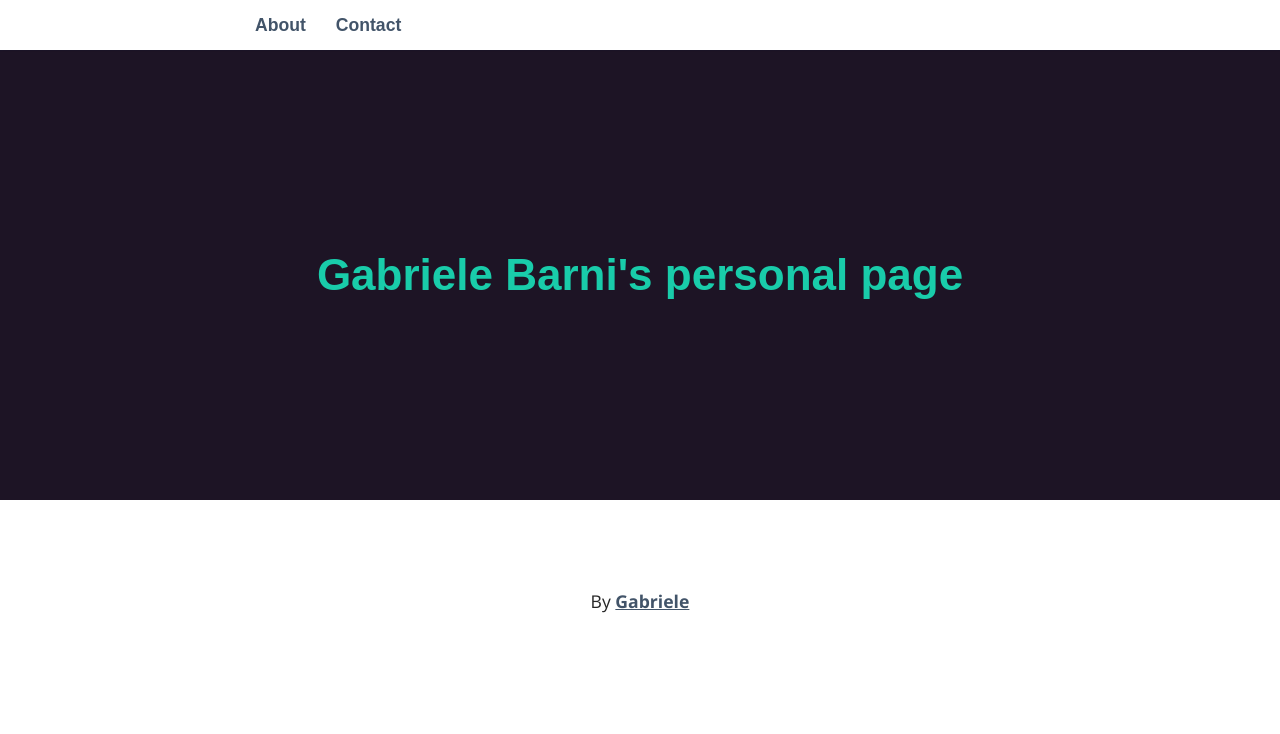
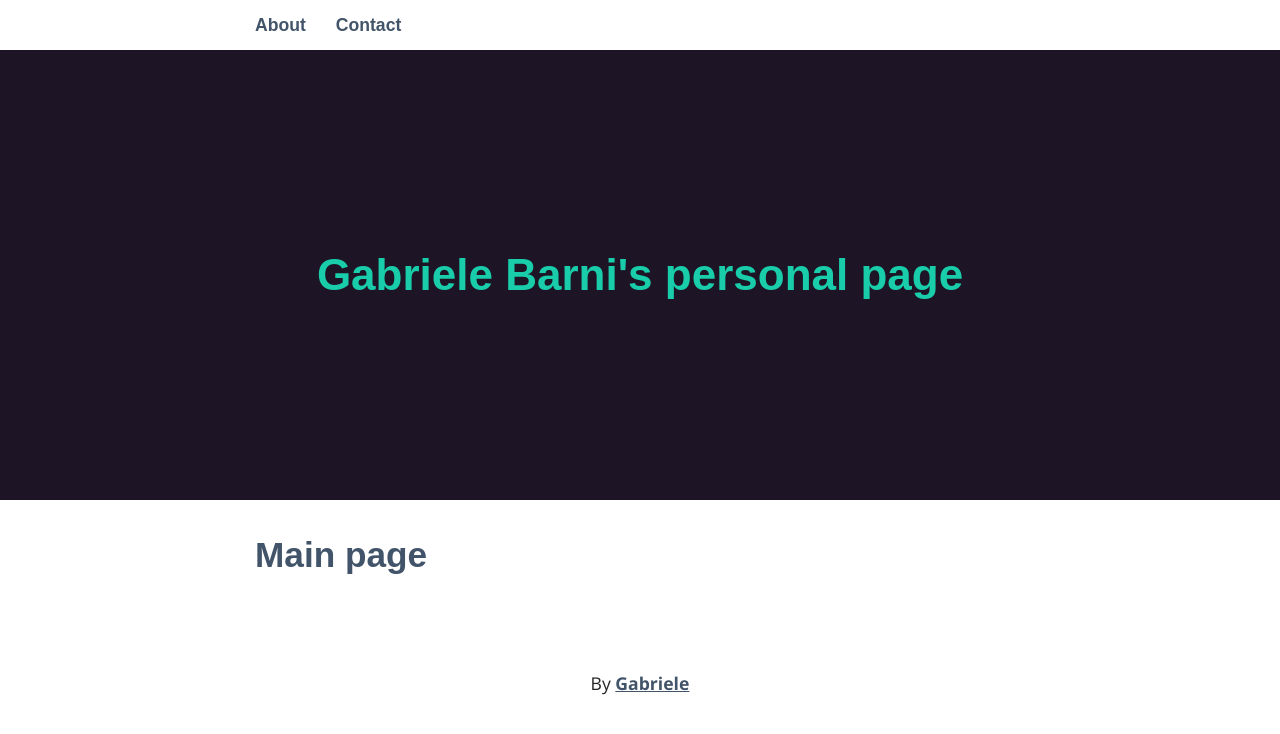
Before and after one commit to burnout87/burnout87.github.io, a Jekyll site: the page built from index.markdown, in a window 1280 px wide. Shown: the top 734 px of the page. Built offline with Jekyll 4.4.1, drawn with Linux system fonts in a browser that asks for light colours; some web fonts are replaced.

Commit message:
title index

```diff
--- a/index.markdown
+++ b/index.markdown
@@ -4,3 +4,5 @@
 
 layout: page
 ---
+
+## Main page
```
